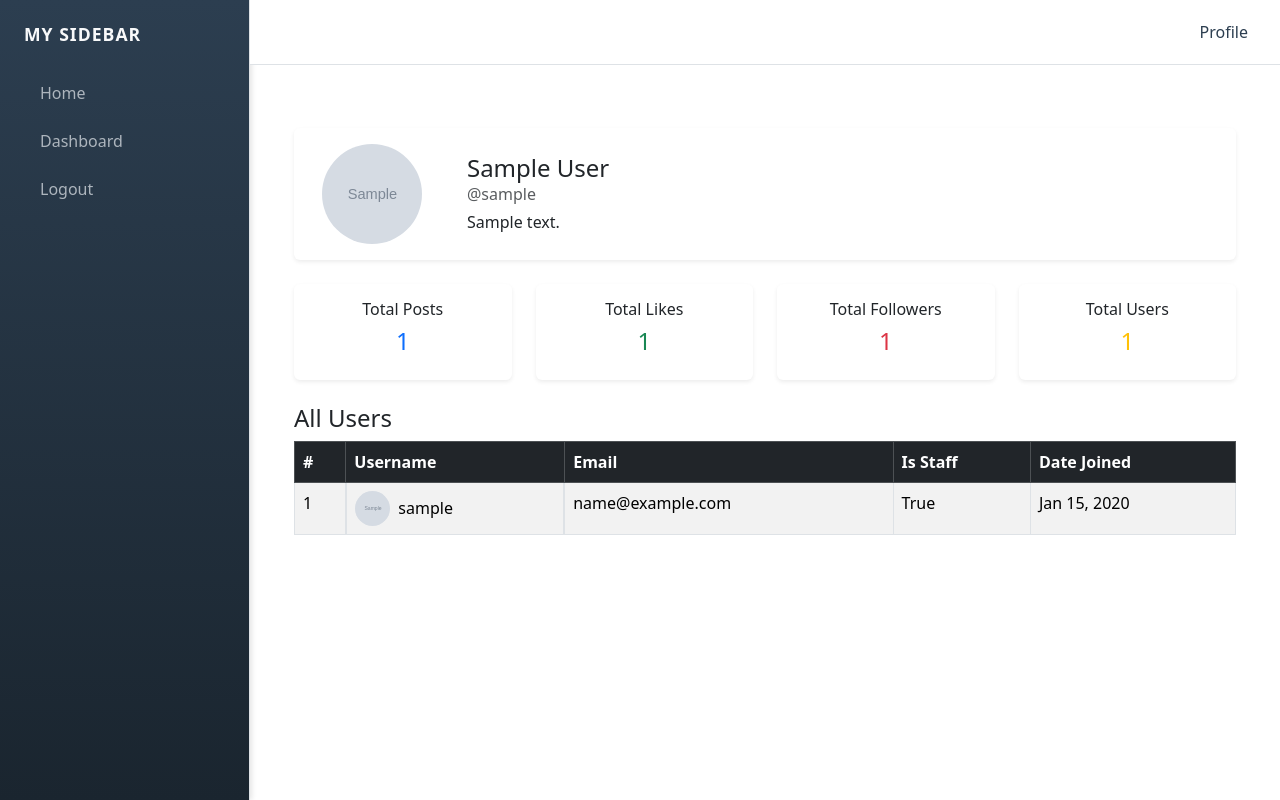
After one commit to Qadeer572/CodeAlpha_SocialMediaApp, a Django app: page /dashboard/ in a window 1280 px wide. The commit adds this page. Run offline with Django 5.2, Linux system fonts and the light colour scheme; a user stored in the database is signed in; tables that the repository leaves empty hold one stand-in row (values such as "Sample post"); grey boxes marked "Sample" are stand-in pictures.

Commit message:
add Dasjboard

```diff
--- a/core/templates/core/base.html
+++ b/core/templates/core/base.html
@@ -128,6 +128,7 @@
       <h5>My Sidebar</h5>
       <ul class="nav flex-column">
         <li class="nav-item"><a class="nav-link" href="{% url 'home' %}">Home</a></li>
+        <li class="nav-item"><a class="nav-link" href="{% url 'dashboard' %}">Dashboard</a></li>
         <li class="nav-item"><a class="nav-link" href="{% url 'logout' %}">Logout</a></li>
       </ul>
     </div>
--- /dev/null
+++ b/core/templates/core/dashboard.html
@@ -0,0 +1,98 @@
+{% extends 'core/base.html' %}
+{% load static %}
+
+{% block title %}Dashboard{% endblock %}
+
+{% block body %}
+<div class="container mt-5">
+    <!-- Profile Section -->
+    <div class="card mb-4 shadow-sm border-0">
+        <div class="row g-0 align-items-center">
+            <div class="col-md-2 text-center p-3">
+                <img src="{{ data.profile.profile_picture.url }}" alt="Profile Picture" class="img-fluid rounded-circle" style="width: 100px; height: 100px; object-fit: cover;">
+            </div>
+            <div class="col-md-10">
+                <div class="card-body">
+                    <h4 class="card-title mb-0">{{ data.firstName }} {{ data.lastName }}</h4>
+                    <p class="text-muted mb-1">@{{ data.profile.user.username }}</p>
+                    <p class="mb-0">{{ data.profile.bio }}</p>
+                </div>
+            </div>
+        </div>
+    </div>
+
+    <!-- Dashboard Summary -->
+    <div class="row text-center mb-4">
+        <div class="col-md-3">
+            <div class="card border-0 shadow-sm">
+                <div class="card-body">
+                    <h6>Total Posts</h6>
+                    <p class="h4 text-primary">{{ data.totalPosts }}</p>
+                </div>
+            </div>
+        </div>
+        <div class="col-md-3">
+            <div class="card border-0 shadow-sm">
+                <div class="card-body">
+                    <h6>Total Likes</h6>
+                    <p class="h4 text-success">{{ data.totalLikes }}</p>
+                </div>
+            </div>
+        </div>
+        <div class="col-md-3">
+            <div class="card border-0 shadow-sm">
+                <div class="card-body">
+                    <h6>Total Followers</h6>
+                    <p class="h4 text-danger">{{ data.totalFollower }}</p>
+                </div>
+            </div>
+        </div>
+        {% if  user.is_staff %}
+            <div class="col-md-3">
+                <div class="card border-0 shadow-sm">
+                    <div class="card-body">
+                        <h6>Total Users</h6>
+                        <p class="h4 text-warning">{{ data.totalUsers }}</p>
+                    </div>
+                </div>
+            </div>
+        {% endif %}
+
+    </div>
+
+    <!-- Staff-only User Table -->
+    {% if user.is_staff %}
+    <div class="mt-4">
+        <h4>All Users</h4>
+        <table class="table table-striped table-bordered">
+            <thead class="table-dark">
+                <tr>
+                    <th>#</th>
+                    <th>Username</th>
+                    <th>Email</th>
+                    <th>Is Staff</th>
+                    <th>Date Joined</th>
+                </tr>
+            </thead>
+            <tbody>
+                {% for u in data.users %}
+                <tr>
+                    <td>{{ forloop.counter }}</td>
+                    <td class="d-flex align-items-center gap-2">
+                        {% with u.profile.profile_picture.url as profile_pic %}
+                            <img src="{{ profile_pic }}" alt="pic" class="rounded-circle" style="width: 35px; height: 35px; object-fit: cover;">
+                        {% endwith %}
+                        {{ u.username }}
+                    </td>
+                    <td>{{ u.email }}</td>
+                    <td>{{ u.is_staff }}</td>
+                    <td>{{ u.date_joined|date:"M d, Y" }}</td>
+                </tr>
+                {% endfor %}
+            </tbody>
+
+        </table>
+    </div>
+    {% endif %}
+</div>
+{% endblock body %}
--- a/core/urls.py
+++ b/core/urls.py
@@ -6,4 +6,5 @@ from django.conf.urls.static import static
 
 urlpatterns = [
     path('editProfile/',views.editProfile, name='editProfile'),
+    path('dashboard/', views.dashboard, name='dashboard'),  # Dashboard view
 ]+ static(settings.MEDIA_URL, document_root=settings.MEDIA_ROOT)
--- a/core/views.py
+++ b/core/views.py
@@ -1,7 +1,35 @@
 from django.shortcuts import render,redirect
-from Posts.models import profile
+from Posts.models import profile,Post,Followers
+from django.contrib.auth.models import User
 
 # Create your views here.
+
+def dashboard(request):
+    if request.user.is_authenticated:
+        myProfile = profile.objects.get(user=request.user)
+        totalLikes = 0
+        totalPosts = 0
+
+        post = Post.objects.filter(user=request.user)
+        for p in post:
+            totalPosts += 1
+            totalLikes += p.likes.count()
+        totalFollower= Followers.objects.filter(user=request.user).count()
+        context = {
+            "profile": myProfile,
+            "firstName": request.user.first_name,
+            "lastName": request.user.last_name,
+            "totalPosts": totalPosts,
+            "totalLikes": totalLikes,
+            "totalUsers": User.objects.count(),
+            "totalFollower": totalFollower
+        }
+
+        if request.user.is_staff:
+            context["users"] = User.objects.all()
+
+        return render(request, 'core/dashboard.html', {'data': context})
+
 
 
 def editProfile(request):
```
